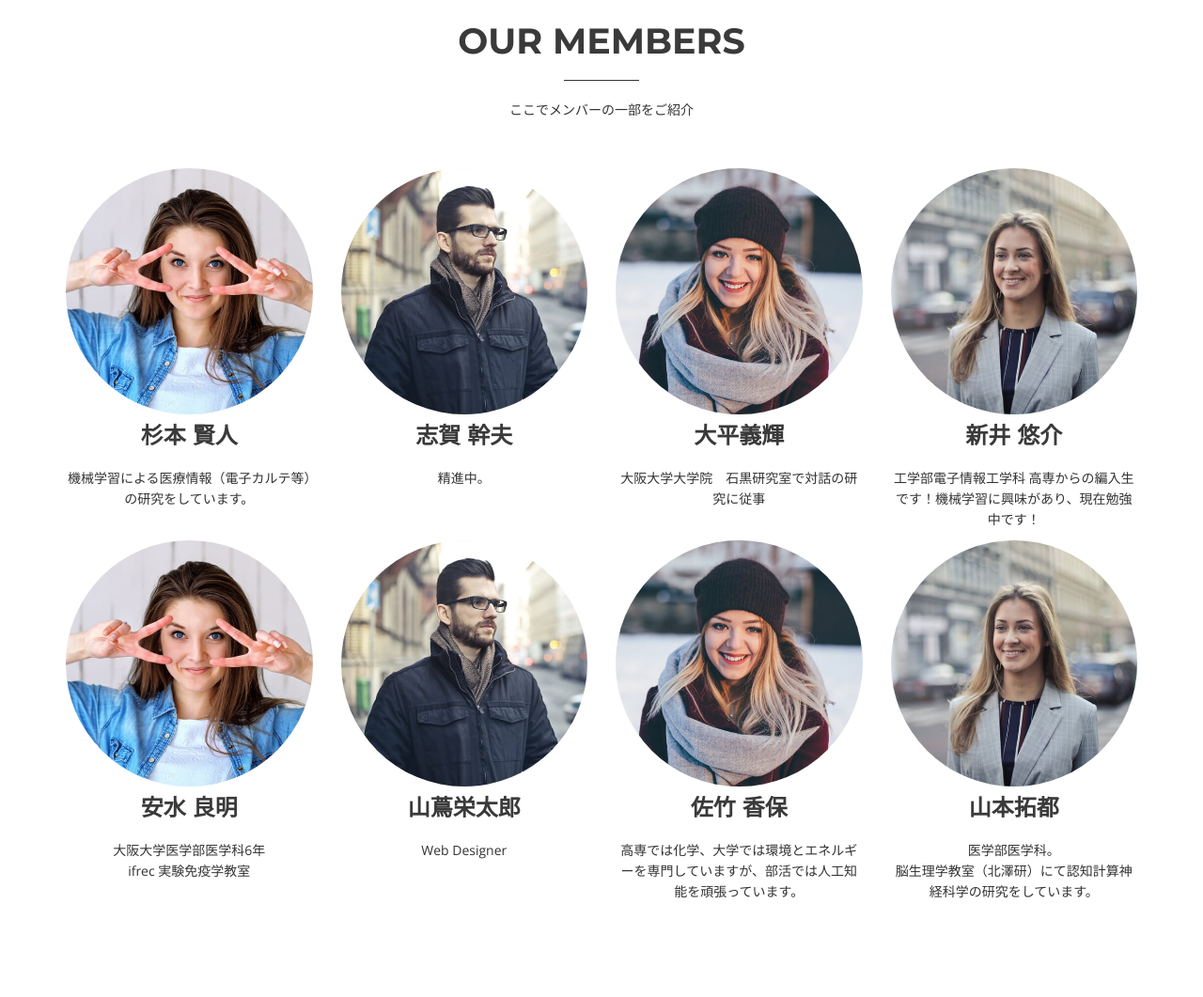
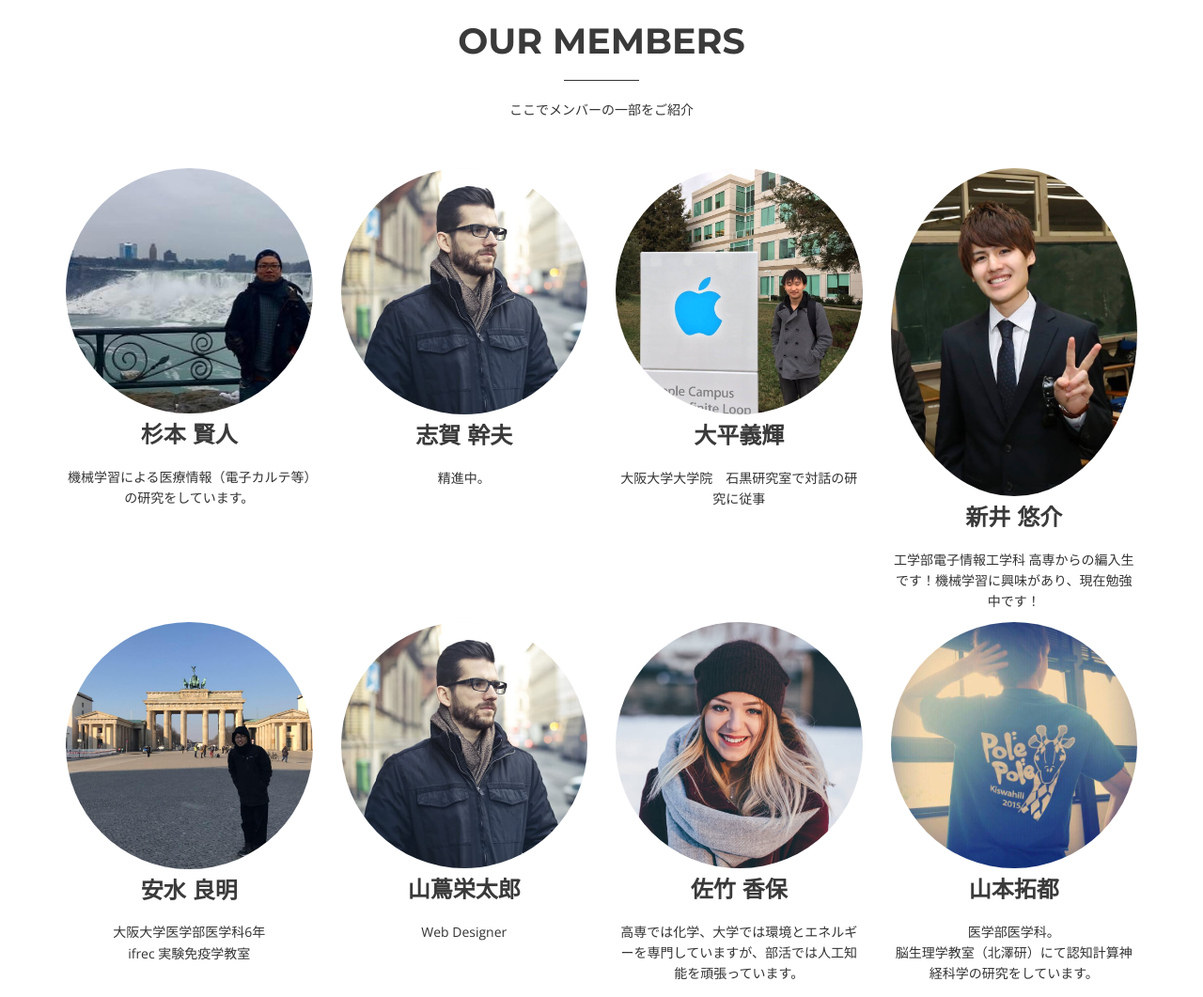
Before and after one commit to ai-medical/ai-medical.github.io, a plain HTML site: page index.html in a window 1280 px wide. Shown: the part 4400-5461 px from the top of the page at 94% size. Drawn offline with nearby package versions, Linux system fonts and the light colour scheme.

Commit message:
Update index.html

```diff
--- a/index.html
+++ b/index.html
@@ -298,7 +298,7 @@
       <div class="row">
         <div class="col-xs-12 col-sm-3 col-md-3 col-lg-3">
           <div class="box-members wow bounceInUp" data-wow-delay="0.1s">
-            <img src="img/members/1.jpg" alt="" class="img-circle img-responsive" />
+            <img src="img/members/kento_sugimoto.jpg" alt="" class="img-circle img-responsive" />
             <h4>杉本 賢人</h4>
             <p>機械学習による医療情報（電子カルテ等）の研究をしています。</p>
           </div>
@@ -312,14 +312,14 @@
         </div>
         <div class="col-xs-12 col-sm-3 col-md-3 col-lg-3" data-wow-delay="0.5s">
           <div class="box-members wow bounceInUp">
-            <img src="img/members/3.jpg" alt="" class="img-circle img-responsive" />
+            <img src="img/members/ohira_yoshiki.jpg" alt="" class="img-circle img-responsive" />
             <h4>大平義輝</h4>
             <p>大阪大学大学院　石黒研究室で対話の研究に従事</p>
           </div>
         </div>
         <div class="col-xs-12 col-sm-3 col-md-3 col-lg-3" data-wow-delay="0.7s">
           <div class="box-members wow bounceInUp">
-            <img src="img/members/4.jpg" alt="" class="img-circle img-responsive" />
+            <img src="img/members/arai_yusuke.jpg" alt="" class="img-circle img-responsive" />
             <h4>新井 悠介</h4>
             <p>工学部電子情報工学科 高専からの編入生です！機械学習に興味があり、現在勉強中です！</p>
           </div>
@@ -328,7 +328,7 @@
 	  <div class="row">
         <div class="col-xs-12 col-sm-3 col-md-3 col-lg-3">
           <div class="box-members wow bounceInUp" data-wow-delay="0.1s">
-            <img src="img/members/1.jpg" alt="" class="img-circle img-responsive" />
+            <img src="img/members/yasumizu.jpg" alt="" class="img-circle img-responsive" />
             <h4>安水 良明</h4>
             <p>大阪大学医学部医学科6年<br>ifrec 実験免疫学教室 </p>
           </div>
@@ -349,7 +349,7 @@
         </div>
         <div class="col-xs-12 col-sm-3 col-md-3 col-lg-3" data-wow-delay="0.7s">
           <div class="box-members wow bounceInUp">
-            <img src="img/members/4.jpg" alt="" class="img-circle img-responsive" />
+            <img src="img/members/yamamoto_tetuo.jpg" alt="" class="img-circle img-responsive" />
             <h4>山本拓都</h4>
             <p>医学部医学科。<br>脳生理学教室（北澤研）にて認知計算神経科学の研究をしています。</p>
           </div>
```
